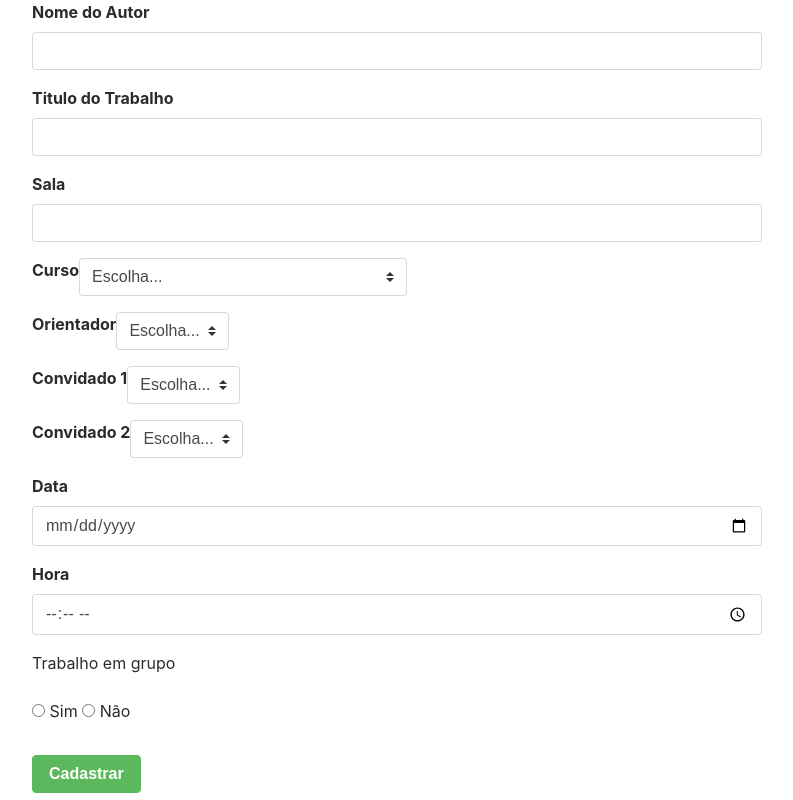
After one commit to RafaelaMiranda/Bancas-TCC, a PHP site: page /trabalho-formulario.php in a window 1280 px wide. The commit adds this page. Shown: the whole page, without its empty margins (53-846 px from the left). Run offline with PHP 8.4, Linux system fonts and the light colour scheme; some libraries are stand-ins or nearby versions.

Commit message:
Formulário de trabalho

```diff
--- /dev/null
+++ b/php/trabalho-formulario.php
@@ -0,0 +1,146 @@
+<!DOCTYPE html>
+<html lang="pt-br">
+
+<head>
+    <meta charset="utf-8">
+    <meta http-equiv="X-UA-Compatible" content="IE=edge">
+    <meta name="viewport" content="width=device-width, initial-scale=1">
+    <title>Formulário</title>
+    <!-- Bootstrap -->
+    <link rel="stylesheet" href="https://maxcdn.bootstrapcdn.com/bootstrap/4.0.0-beta.3/css/bootstrap.min.css" integrity="sha384-Zug+QiDoJOrZ5t4lssLdxGhVrurbmBWopoEl+M6BdEfwnCJZtKxi1KgxUyJq13dy"
+        crossorigin="anonymous">
+</head>
+
+<body>
+
+    <div class="container">
+
+        <div class="row">
+            <div class="col-sm-8">
+
+                <form>
+
+                    <div class="form-group">
+                        <label for="nome">
+                            <b>Nome do Autor</b>
+                        </label>
+                        <input type="text" class="form-control" id="autor" name="autor">
+                    </div>
+
+                    <div class="form-group">
+                        <label for="nome">
+                            <b>Titulo do Trabalho</b>
+                        </label>
+                        <input type="text" class="form-control" id="titulo" name="titulo">
+                    </div>
+
+                    <div class="form-group">
+                        <label for="nome">
+                            <b>Sala</b>
+                        </label>
+                        <input type="text" class="form-control" id="sala" name="sala">
+                    </div>
+
+                    <div class="input-group mb-3">
+                        <div class="input-group-prepend">
+                            <label class="input-group-text" for="inputGroupSelect01">
+                                <b>Curso</b>
+                            </label>
+                        </div>
+                        <select class="custom-select" id="curso" name="curso">
+                            <option selected>Escolha...</option>
+                            <option value="1">Análise e Desenvolvimento de Sistemas</option>
+                            <option value="2">Jogos Digitais</option>
+                            <option value="3">Gestão Empresarial</option>
+                            <option value="4">Logística</option>
+                            <option value="5">Produção Têxtil</option>
+                            <option value="6">Segurança da Informação</option>
+                            <option value="7">Têxtil e Moda</option>
+                        </select>
+                    </div>
+
+                    <div class="input-group mb-3">
+                        <div class="input-group-prepend">
+                            <label class="input-group-text" for="inputGroupSelect01">
+                                <b>Orientador</b>
+                            </label>
+                        </div>
+                        <select class="custom-select" id="orientador" name="orientador">
+                            <option selected>Escolha...</option>
+                        </select>
+                    </div>
+
+                    <div class="input-group mb-3">
+                        <div class="input-group-prepend">
+                            <label class="input-group-text" for="inputGroupSelect01">
+                                <b>Convidado 1</b>
+                            </label>
+                        </div>
+                        <select class="custom-select" id="convidadi1" name="convidado1">
+                            <option selected>Escolha...</option>
+                        </select>
+                    </div>
+
+                    <div class="input-group mb-3">
+                        <div class="input-group-prepend">
+                            <label class="input-group-text" for="inputGroupSelect01">
+                                <b>Convidado 2</b>
+                            </label>
+                        </div>
+                        <select class="custom-select" id="convidado2" name="convidado2">
+                            <option selected>Escolha...</option>
+                        </select>
+                    </div>
+
+                    <p>
+                    <div class="form-group">
+                        <label for="date">
+                            <b>Data</b>
+                        </label>
+                        <input type="date" class="form-control" id="date" name="date">
+                    </div>
+
+                    <div class="form-group">
+                        <label for="time">
+                            <b>Hora</b>
+                        </label>
+                        <input type="time" class="form-control" id="time" name="time">
+                    </div>
+
+                    </p>
+
+                    <div class="form-group">
+							<label for="nome">Trabalho em grupo</label>
+   					</div>
+
+   					<div class="radio">
+   						<label>
+   							<input type="radio" name="eGrupo"> Sim
+   						</label>
+
+   						<label>
+   							<input type="radio" name="eGrupo"> Não
+						   </label>
+
+					   </div>
+					   <br>
+
+                    <button type="submit" class="btn btn-success">
+                        <b>Cadastrar</b>
+                    </button>
+
+                </form>
+
+            </div>
+
+        </div>
+
+    </div>
+
+    <!-- jQuery (necessary for Bootstrap's JavaScript plugins) -->
+    <script src="https://ajax.googleapis.com/ajax/libs/jquery/1.11.3/jquery.min.js"></script>
+    <!-- Include all compiled plugins (below), or include individual files as needed -->
+    <script src="bootstrap/js/bootstrap.min.js"></script>
+</body>
+
+</html>
```
Also changed, not shown: php/adiciona-trabalho.php (added, +26 -0 lines), php/banco-tcc.php (+15 -0 lines).
